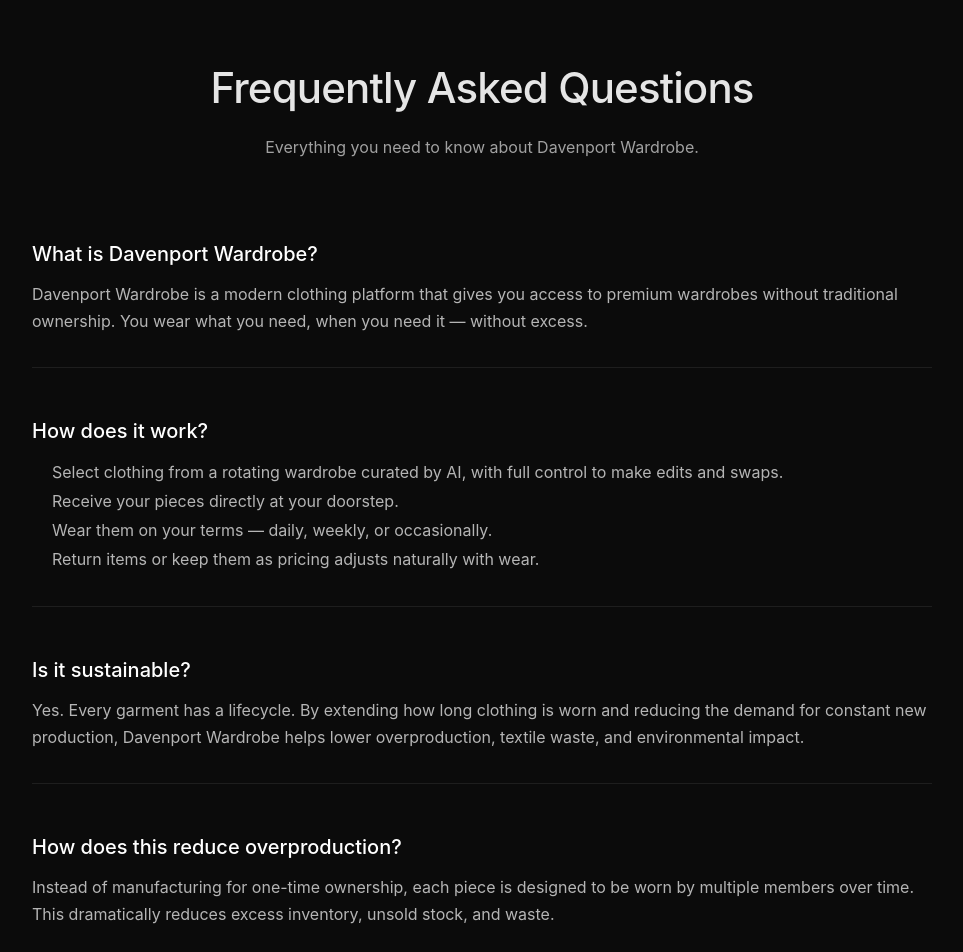
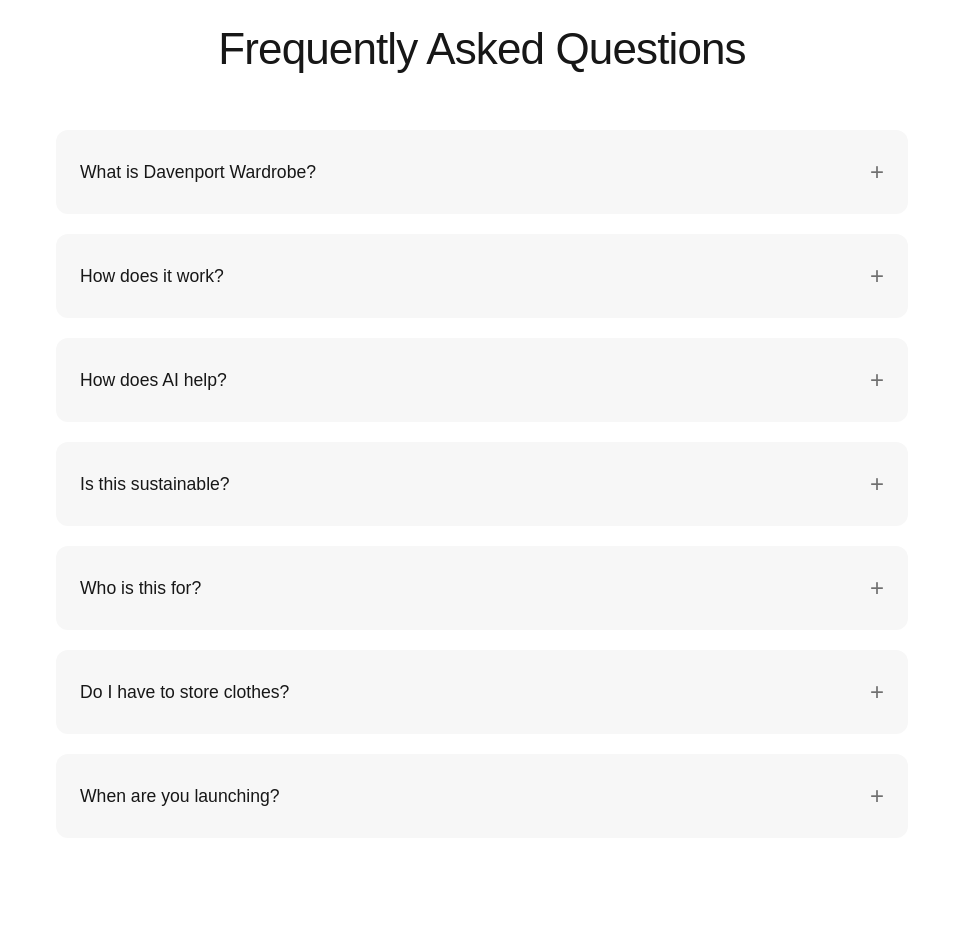
Before and after one commit to bendavenport700-a11y/davenport-wardrobe-v2, a Next.js app: page /faq in a window 1280 px wide. Shown: the part 160-1112 px from the top of the page, without its empty margins (158-1121 px from the left). After the commit the page ends 1078 px from the top, so only its background shows below. Built offline with nearby package versions, Linux system fonts and the light colour scheme.

Commit message:
Add animated luxury FAQ accordion

```diff
--- a/app/faq/page.tsx
+++ b/app/faq/page.tsx
@@ -1,141 +1,138 @@
+"use client";
+
+import { useState } from "react";
+import { motion, AnimatePresence } from "framer-motion";
+
+const faqs = [
+  {
+    question: "What is Davenport Wardrobe?",
+    answer:
+      "Davenport Wardrobe is a modern menswear platform that gives you access to high-quality clothing without traditional ownership. You wear what you need, when you need it — without clutter or commitment.",
+  },
+  {
+    question: "How does it work?",
+    answer:
+      "You select clothing from a rotating wardrobe curated with the help of AI. Pieces are delivered to your doorstep, worn on your terms, and returned or kept as pricing adjusts with wear over time.",
+  },
+  {
+    question: "How does AI help?",
+    answer:
+      "Our system suggests outfits based on your lifestyle, preferences, and past selections. You stay in control — the AI simply narrows your options and evolves with your style.",
+  },
+  {
+    question: "Is this sustainable?",
+    answer:
+      "Yes. By extending the lifecycle of garments and reducing unnecessary production, Davenport Wardrobe helps lower textile waste and overproduction while maintaining premium quality.",
+  },
+  {
+    question: "Who is this for?",
+    answer:
+      "Davenport Wardrobe is built for students, young professionals, and anyone who values flexibility, efficiency, and refined style without excess ownership.",
+  },
+  {
+    question: "Do I have to store clothes?",
+    answer:
+      "No. Since pieces rotate through the system, you avoid long-term storage, seasonal packing, and clutter — saving space and time.",
+  },
+  {
+    question: "When are you launching?",
+    answer:
+      "We’re currently refining the platform. You can join the waitlist on the homepage to get early access and updates.",
+  },
+];
+
 export default function FAQPage() {
+  const [openIndex, setOpenIndex] = useState<number | null>(null);
+
   return (
     <main
       style={{
-        backgroundColor: "#0b0b0b",
-        color: "#e5e5e5",
-        minHeight: "100vh",
-        padding: "120px 24px",
-        fontFamily: "Inter, system-ui, sans-serif",
+        maxWidth: "900px",
+        margin: "0 auto",
+        padding: "80px 24px",
       }}
     >
-      <div
+      <motion.h1
+        initial={{ opacity: 0, y: 10 }}
+        animate={{ opacity: 1, y: 0 }}
+        transition={{ duration: 0.6 }}
         style={{
-          maxWidth: "900px",
-          margin: "0 auto",
-        }}
-      >
-        <h1
-          style={{
-            fontSize: "42px",
-            fontWeight: 500,
+          fontSize: "2.75rem",
+          marginBottom: "48px",
           textAlign: "center",
-            marginBottom: "16px",
           letterSpacing: "-0.02em",
         }}
       >
         Frequently Asked Questions
-        </h1>
+      </motion.h1>
 
-        <p
+      <div style={{ display: "flex", flexDirection: "column", gap: "20px" }}>
+        {faqs.map((faq, index) => {
+          const isOpen = openIndex === index;
+
+          return (
+            <motion.div
+              key={index}
+              initial={{ opacity: 0 }}
+              animate={{ opacity: 1 }}
+              transition={{ duration: 0.4 }}
               style={{
-            textAlign: "center",
-            color: "#a1a1a1",
-            marginBottom: "80px",
-            fontSize: "16px",
+                borderRadius: "12px",
+                background: "#f7f7f7",
+                padding: "24px",
+                cursor: "pointer",
+              }}
+              onClick={() =>
+                setOpenIndex(isOpen ? null : index)
+              }
+            >
+              <div
+                style={{
+                  display: "flex",
+                  justifyContent: "space-between",
+                  alignItems: "center",
                 }}
               >
-          Everything you need to know about Davenport Wardrobe.
-        </p>
-
-        {/* FAQ ITEM */}
-        <div style={faqItem}>
-          <h3 style={faqQuestion}>What is Davenport Wardrobe?</h3>
-          <p style={faqAnswer}>
-            Davenport Wardrobe is a modern clothing platform that gives you
-            access to premium wardrobes without traditional ownership. You wear
-            what you need, when you need it — without excess.
-          </p>
+                <h3
+                  style={{
+                    fontSize: "1.1rem",
+                    fontWeight: 500,
+                  }}
+                >
+                  {faq.question}
+                </h3>
+                <span
+                  style={{
+                    fontSize: "1.5rem",
+                    opacity: 0.6,
+                  }}
+                >
+                  {isOpen ? "–" : "+"}
+                </span>
               </div>
 
-        <div style={faqItem}>
-          <h3 style={faqQuestion}>How does it work?</h3>
-          <ul style={faqList}>
-            <li>
-              Select clothing from a rotating wardrobe curated by AI, with full
-              control to make edits and swaps.
-            </li>
-            <li>
-              Receive your pieces directly at your doorstep.
-            </li>
-            <li>
-              Wear them on your terms — daily, weekly, or occasionally.
-            </li>
-            <li>
-              Return items or keep them as pricing adjusts naturally with wear.
-            </li>
-          </ul>
-        </div>
-
-        <div style={faqItem}>
-          <h3 style={faqQuestion}>Is it sustainable?</h3>
-          <p style={faqAnswer}>
-            Yes. Every garment has a lifecycle. By extending how long clothing is
-            worn and reducing the demand for constant new production, Davenport
-            Wardrobe helps lower overproduction, textile waste, and environmental
-            impact.
-          </p>
-        </div>
-
-        <div style={faqItem}>
-          <h3 style={faqQuestion}>How does this reduce overproduction?</h3>
-          <p style={faqAnswer}>
-            Instead of manufacturing for one-time ownership, each piece is
-            designed to be worn by multiple members over time. This dramatically
-            reduces excess inventory, unsold stock, and waste.
-          </p>
-        </div>
-
-        <div style={faqItem}>
-          <h3 style={faqQuestion}>Who is this for?</h3>
-          <p style={faqAnswer}>
-            Davenport Wardrobe is built for college students, young
-            professionals, and anyone who values flexibility, efficiency, and
-            well-designed clothing without unnecessary ownership.
-          </p>
-        </div>
-
-        <div style={faqItem}>
-          <h3 style={faqQuestion}>What happens when seasons change?</h3>
-          <p style={faqAnswer}>
-            No packing, storing, or hauling clothes between seasons. Your
-            wardrobe adapts as your needs change — automatically.
-          </p>
-        </div>
-
-        <div style={faqItem}>
-          <h3 style={faqQuestion}>When are you launching?</h3>
-          <p style={faqAnswer}>
-            We’re currently building and refining the platform. You can join the
-            waitlist on the homepage for early access and updates.
-          </p>
-        </div>
+              <AnimatePresence>
+                {isOpen && (
+                  <motion.p
+                    initial={{ opacity: 0, height: 0 }}
+                    animate={{ opacity: 1, height: "auto" }}
+                    exit={{ opacity: 0, height: 0 }}
+                    transition={{ duration: 0.35, ease: "easeOut" }}
+                    style={{
+                      marginTop: "16px",
+                      lineHeight: 1.6,
+                      color: "#444",
+                      overflow: "hidden",
+                    }}
+                  >
+                    {faq.answer}
+                  </motion.p>
+                )}
+              </AnimatePresence>
+            </motion.div>
+          );
+        })}
       </div>
     </main>
   );
 }
-
-const faqItem = {
-  marginBottom: "48px",
-  borderBottom: "1px solid rgba(255,255,255,0.08)",
-  paddingBottom: "32px",
-};
-
-const faqQuestion = {
-  fontSize: "20px",
-  fontWeight: 500,
-  marginBottom: "12px",
-  color: "#ffffff",
-};
-
-const faqAnswer = {
-  fontSize: "16px",
-  lineHeight: "1.7",
-  color: "#b5b5b5",
-};
-
-const faqList = {
-  paddingLeft: "20px",
-  color: "#b5b5b5",
-  lineHeight: "1.8",
-};
--- a/package.json
+++ b/package.json
@@ -9,6 +9,7 @@
     "lint": "eslint"
   },
   "dependencies": {
+    "framer-motion": "^12.23.26",
     "next": "16.1.0",
     "react": "19.2.3",
     "react-dom": "19.2.3"
```
Also changed, not shown: 1 other file (tests, documents, lock files or other folders). Lines whose indentation alone changed are shown as unchanged.
